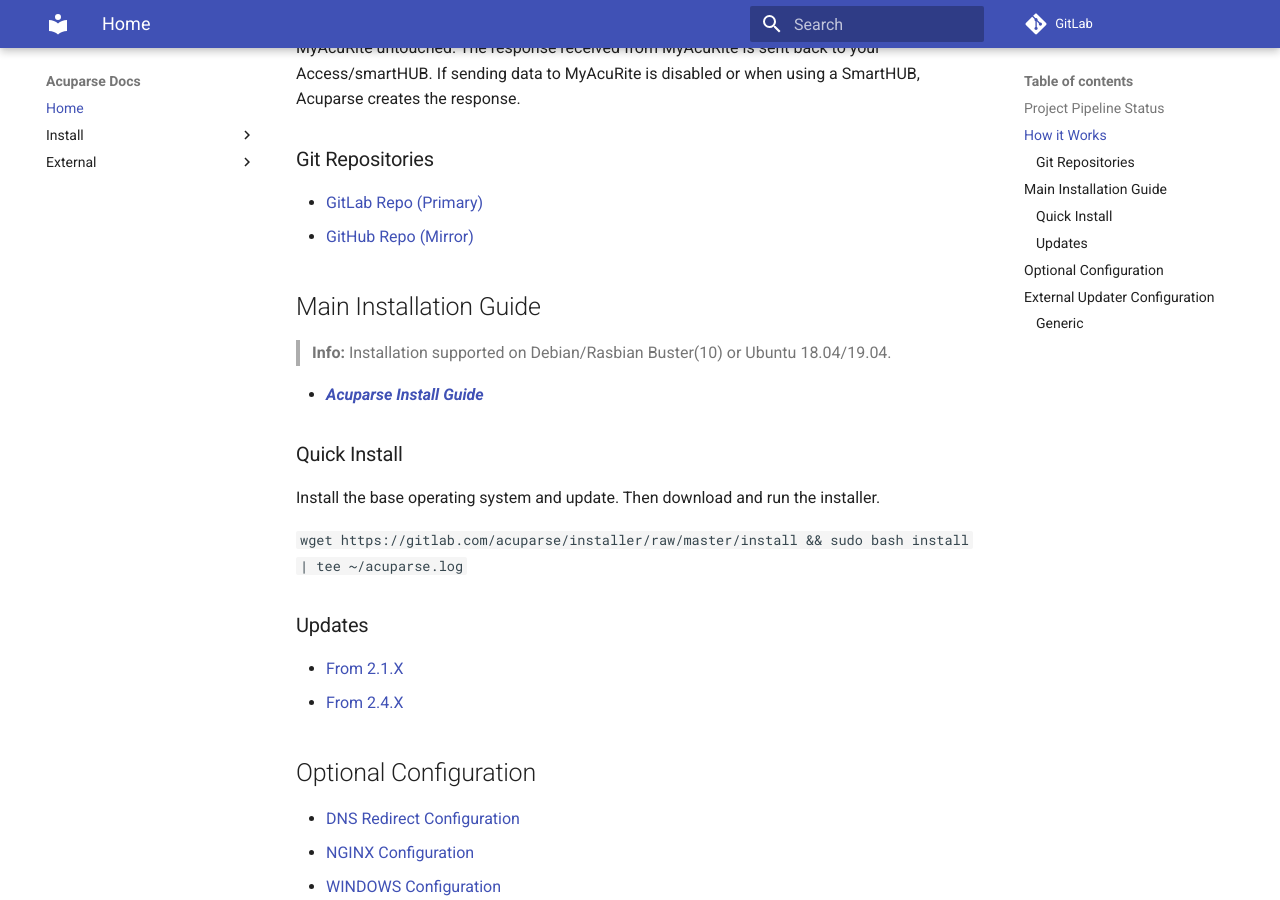
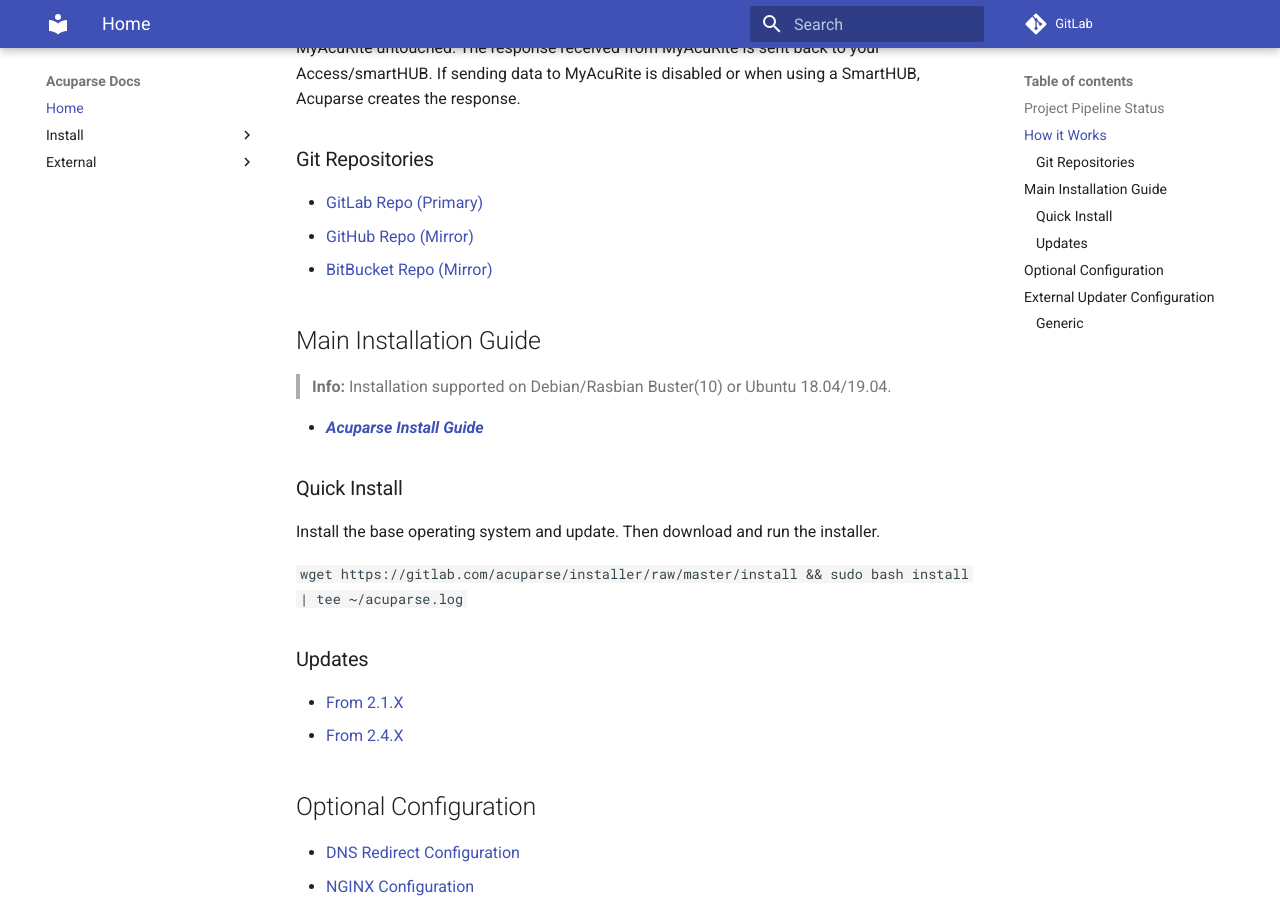
Before and after one commit to acuparse/acuparse, an MkDocs documentation site: the page built from docs/index.md, in a window 1280 px wide and 900 px high, scrolled down 1059 px. Built offline with MkDocs 1.6.1 and Material for MkDocs 9.7.7, drawn with Linux system fonts in a browser that asks for light colours; comment, search, counter and statistics services are not loaded.

Commit message:
Add BitBucket Repo to docs

```diff
--- a/docs/index.md
+++ b/docs/index.md
@@ -40,6 +40,7 @@
 
 - [GitLab Repo (Primary)](https://gitlab.com/acuparse/acuparse)
 - [GitHub Repo (Mirror)](https://github.com/acuparse/acuparse)
+- [BitBucket Repo (Mirror)](https://bitbucket.org/acuparse/acuparse)
 
 ## Main Installation Guide
 
```
